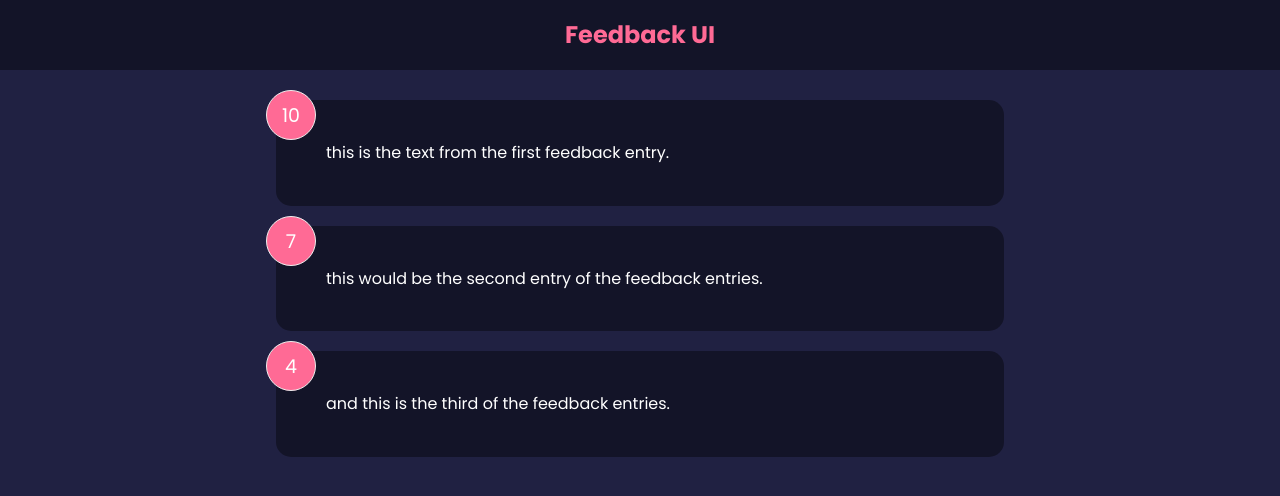
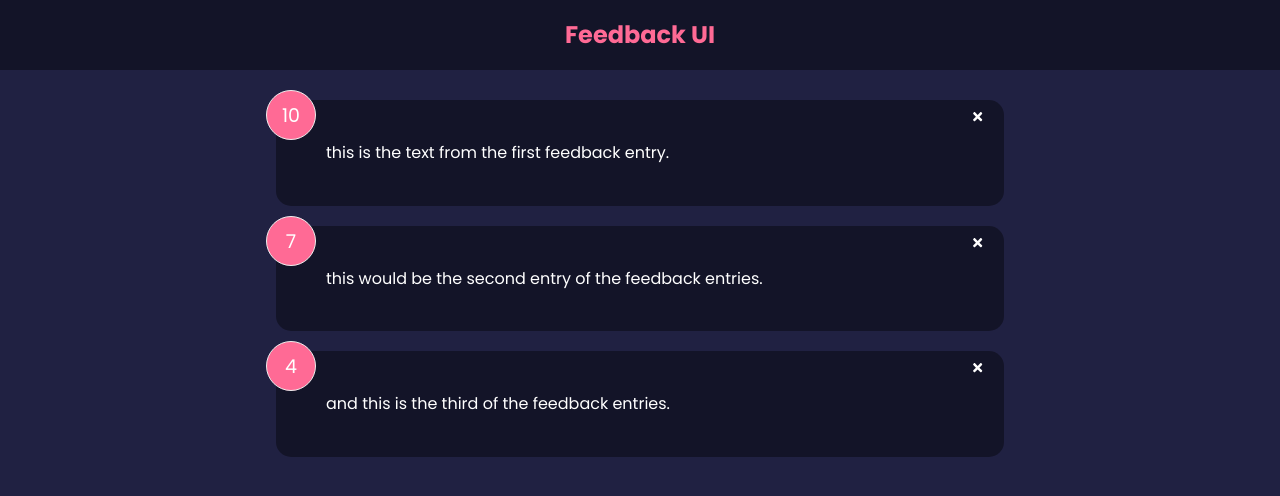
Before and after one commit to NayNayRen/feedback-app, a React (Create React App) app: page / in a window 1280 px wide. Shown: the top 496 px of the page. Built offline with nearby package versions, Linux system fonts and the light colour scheme.

Commit message:
added react-icons and examples of prop drilling

```diff
--- a/package.json
+++ b/package.json
@@ -8,6 +8,7 @@
     "@testing-library/user-event": "^13.5.0",
     "react": "^17.0.2",
     "react-dom": "^17.0.2",
+    "react-icons": "^4.3.1",
     "react-scripts": "5.0.0",
     "web-vitals": "^2.1.4"
   },
--- a/src/App.js
+++ b/src/App.js
@@ -4,13 +4,18 @@
 import FeedbackData from './data/FeedbackData';
 
 function App() {
-  // global/app level state, passed as a prop to FeedbackList
+  // feedback list as global/app level state, passed as a prop to FeedbackList
   const [feedback, setFeedback] = useState(FeedbackData);
+  // added here in oreder to access feedback data ^^
+  const deleteFeedback = (id) => {
+    console.log('App', id);
+  };
   return (
     <>
       <Header />
       <div className="container">
-        <FeedbackList feedback={feedback} />
+        {/* props are passed from FeedbackList */}
+        <FeedbackList feedback={feedback} handleDelete={deleteFeedback} />
       </div>
     </>
   );
--- a/src/components/FeedbackItem.jsx
+++ b/src/components/FeedbackItem.jsx
@@ -1,10 +1,15 @@
+import { FaTimes } from 'react-icons/fa';
 import Card from './shared/Card';
 import PropTypes from 'prop-types';
 
-function FeedbackItem({ item }) {
+function FeedbackItem({ item, handleDelete }) {
   return (
     <Card>
       <div className="num-display">{item.rating}</div>
+      {/* you can set onClick events inline using arrow functions or named function */}
+      <button onClick={() => handleDelete(item.id)} className="close">
+        <FaTimes color="#fff" />
+      </button>
       <div className="text-display">{item.text}</div>
     </Card>
   );
@@ -22,3 +27,7 @@
 // replaced card div with Card componenet, now has child elements that are added as props to Card.jsx
 // added a prop called reverse to the Card component, passed in Card.jsx also
 // set PropType for item prop as an object, for extra checks, more robust, less breakage
+
+// add font-awesome icons by stopping the server, typing 'npm i react-icons', start the server
+// import icons from 'react-icons/fa', the name inside the {} after the import is the icon you're using
+// FaTimes is the icon, added as a component <FaTimes />, styled inline with color='purple'
--- a/src/components/FeedbackList.jsx
+++ b/src/components/FeedbackList.jsx
@@ -1,7 +1,7 @@
 import FeedbackItem from './FeedbackItem';
 import PropTypes from 'prop-types';
 
-function FeedbackList({ feedback }) {
+function FeedbackList({ feedback, handleDelete }) {
   // conditional set in case there is no feedback item, else return the list
   if (!feedback || feedback.length === 0) {
     return <p>There is no feedback yet.</p>;
@@ -10,7 +10,13 @@
     <div className="feedback-list">
       {/* iterating through the feedback list */}
       {feedback.map((item) => (
-        <FeedbackItem key={item.id} item={item} />
+        <FeedbackItem
+          // props for FeedbackItem
+          key={item.id}
+          item={item}
+          // handleDelete is called from FeedbackItem.jsx
+          handleDelete={handleDelete}
+        />
       ))}
     </div>
   );
```
Also changed, not shown: 1 other file (tests, documents, lock files or other folders).
